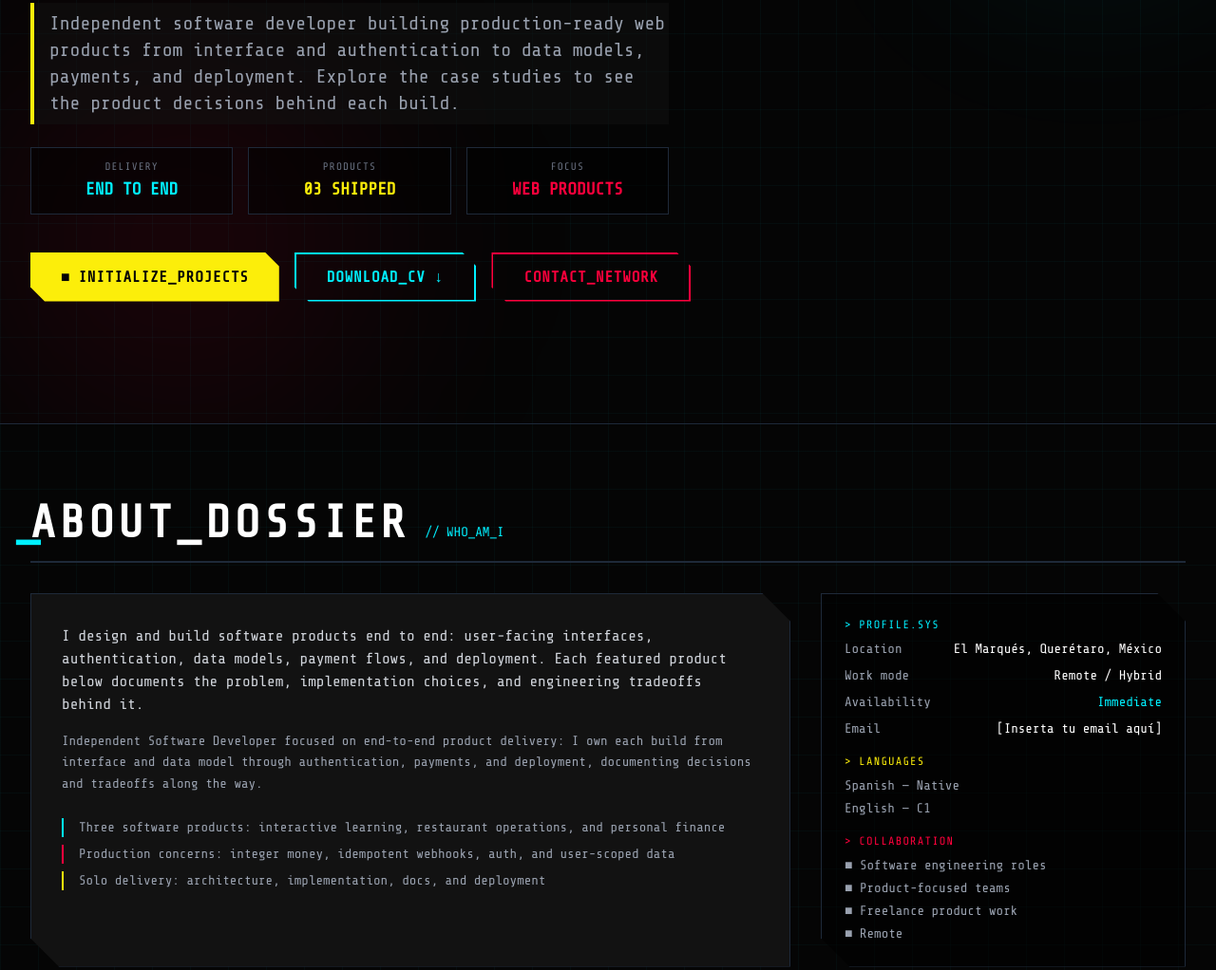
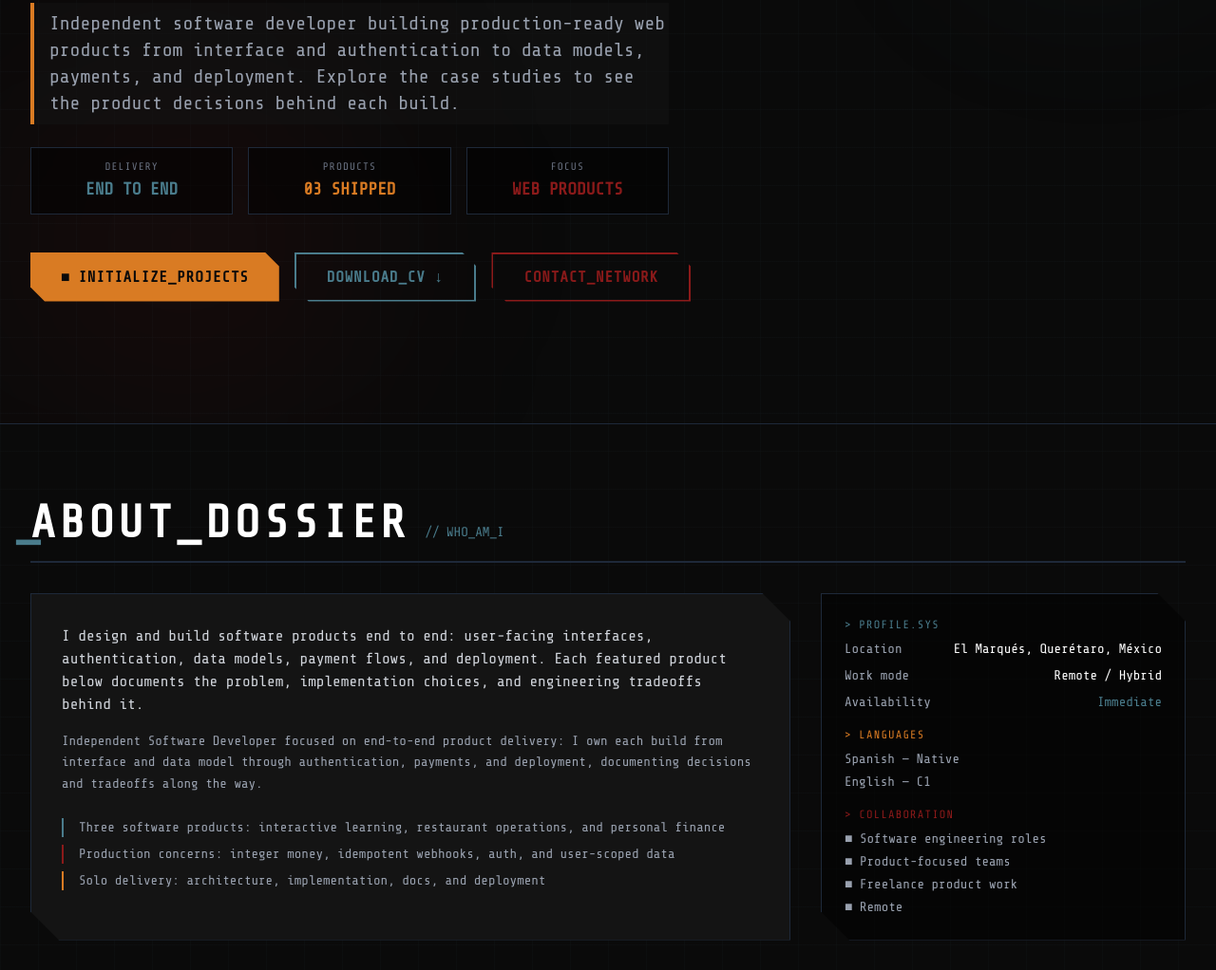
Before and after one commit to DiegoAvenda/portfolio-cyberpunk, a website built with Vite: page index.html in a window 1280 px wide. Shown: the part 605-1627 px from the top of the page at 95% size. Built offline with nearby package versions, Linux system fonts and the light colour scheme.

Commit message:
feat: add custom cyberpunk stylesheet and update personal portfolio details in HTML

```diff
--- a/index.html
+++ b/index.html
@@ -13,7 +13,7 @@
       name="keywords"
       content="software developer, full-stack developer, sveltekit, next.js, node.js, mongodb, SaaS, portfolio"
     />
-    <meta name="theme-color" content="#050505" />
+    <meta name="theme-color" content="#0a0a0a" />
     <meta property="og:type" content="website" />
     <meta property="og:title" content="Diego Avendaño — Independent Software Developer" />
     <meta
@@ -40,7 +40,7 @@
             <span class="text-xl font-bold animate-pulse">&gt;_</span>
             <span
               class="text-lg font-bold tracking-widest uppercase group-hover:text-cyber-cyan transition-colors duration-300"
-              >Net_Runner</span
+              >Diego Avendaño</span
             >
           </a>
           <div class="hidden md:block">
@@ -236,7 +236,6 @@
                   <div class="flex justify-between gap-4"><dt>Location</dt><dd class="text-white text-right">El Marqués, Querétaro, México</dd></div>
                   <div class="flex justify-between gap-4"><dt>Work mode</dt><dd class="text-white text-right">Remote / Hybrid</dd></div>
                   <div class="flex justify-between gap-4"><dt>Availability</dt><dd class="text-cyber-cyan text-right">Immediate</dd></div>
-                  <div class="flex justify-between gap-4"><dt>Email</dt><dd class="text-white text-right break-all">[Inserta tu email aquí]</dd></div>
                 </dl>
               </div>
               <div>
@@ -378,27 +377,22 @@
             models to auth, payments, and deployment.
           </p>
 
-          <!-- Direct contact line -->
-          <div class="border border-gray-800 bg-black/50 p-4 mb-8 text-sm flex flex-col sm:flex-row gap-2 sm:items-center sm:justify-between">
-            <span class="text-gray-500">DIRECT_LINE: <span class="text-cyber-cyan">[Inserta tu email aquí]</span></span>
-            <span class="text-gray-500">RESPONSE: <span class="text-cyber-yellow">&lt; 24H</span></span>
-          </div>
-
           <div class="flex flex-col sm:flex-row gap-4 justify-center">
             <span
               class="flex-1 text-center py-3 border-2 border-cyber-cyan text-cyber-cyan uppercase font-bold text-sm tracking-wider"
             >
-              SEND_EMAIL
+              digago7@gmail.com
             </span>
             <span
               class="flex-1 text-center py-3 border-2 border-cyber-magenta text-cyber-magenta uppercase font-bold text-sm tracking-wider"
-            >
-              LINKEDIN_NET
+            > <a href="https://www.linkedin.com/in/diego-avendano-hernandez
+"></a>
+              LINKEDIN
             </span>
             <span
               class="flex-1 text-center py-3 border-2 border-cyber-yellow text-cyber-yellow uppercase font-bold text-sm tracking-wider"
-            >
-              GITHUB_REPO
+            ><a href="https://github.com/DiegoAvenda">
+              GITHUB</a>
             </span>
           </div>
         </div>
--- a/src/style.css
+++ b/src/style.css
@@ -2,25 +2,25 @@
 
 /* Tailwind v4 theme (migrated from the old tailwind.config in the HTML) */
 @theme {
-  --color-cyber-yellow: #fcee0a;
-  --color-cyber-cyan: #00f0ff;
-  --color-cyber-magenta: #ff003c;
-  --color-cyber-bg: #050505;
-  --color-cyber-surface: #121212;
+  --color-cyber-yellow: #d97b23;
+  --color-cyber-cyan: #4a7c8c;
+  --color-cyber-magenta: #8b1a1a;
+  --color-cyber-bg: #0a0a0a;
+  --color-cyber-surface: #141414;
 
   --font-mono: "Share Tech Mono", ui-monospace, monospace;
 
-  --shadow-neon-cyan: 0 0 10px #00f0ff, 0 0 20px rgba(0, 240, 255, 0.3);
-  --shadow-neon-magenta: 0 0 10px #ff003c, 0 0 20px rgba(255, 0, 60, 0.3);
-  --shadow-neon-yellow: 0 0 10px #fcee0a, 0 0 20px rgba(252, 238, 10, 0.3);
+  --shadow-neon-cyan: 0 0 10px #4a7c8c, 0 0 20px rgba(74, 124, 140, 0.3);
+  --shadow-neon-magenta: 0 0 10px #8b1a1a, 0 0 20px rgba(139, 26, 26, 0.3);
+  --shadow-neon-yellow: 0 0 10px #d97b23, 0 0 20px rgba(217, 123, 35, 0.3);
 }
 
 /* Base Styles & Background Grid */
 body {
-  background-color: #050505;
+  background-color: #0a0a0a;
   background-image:
-    linear-gradient(rgba(0, 240, 255, 0.03) 1px, transparent 1px),
-    linear-gradient(90deg, rgba(0, 240, 255, 0.03) 1px, transparent 1px);
+    linear-gradient(rgba(74, 124, 140, 0.03) 1px, transparent 1px),
+    linear-gradient(90deg, rgba(74, 124, 140, 0.03) 1px, transparent 1px);
   background-size: 40px 40px;
   color: #e5e7eb;
   overflow-x: hidden;
@@ -31,11 +31,11 @@ body {
   width: 8px;
 }
 ::-webkit-scrollbar-track {
-  background: #050505;
-  border-left: 1px solid #ff003c;
+  background: #0a0a0a;
+  border-left: 1px solid #8b1a1a;
 }
 ::-webkit-scrollbar-thumb {
-  background: #fcee0a;
+  background: #d97b23;
 }
 
 /* Cyberpunk Clipped Corners */
@@ -70,14 +70,14 @@ body {
 }
 .glitch::before {
   left: 3px;
-  text-shadow: -2px 0 #ff003c;
+  text-shadow: -2px 0 #8b1a1a;
   clip: rect(24px, 550px, 90px, 0);
   animation: glitch-anim-2 3s infinite linear alternate-reverse;
   z-index: -1;
 }
 .glitch::after {
   left: -3px;
-  text-shadow: -2px 0 #00f0ff;
+  text-shadow: -2px 0 #4a7c8c;
   clip: rect(85px, 550px, 140px, 0);
   animation: glitch-anim 2.5s infinite linear alternate-reverse;
   z-index: -2;
```
Also changed, not shown: 1 other file.
